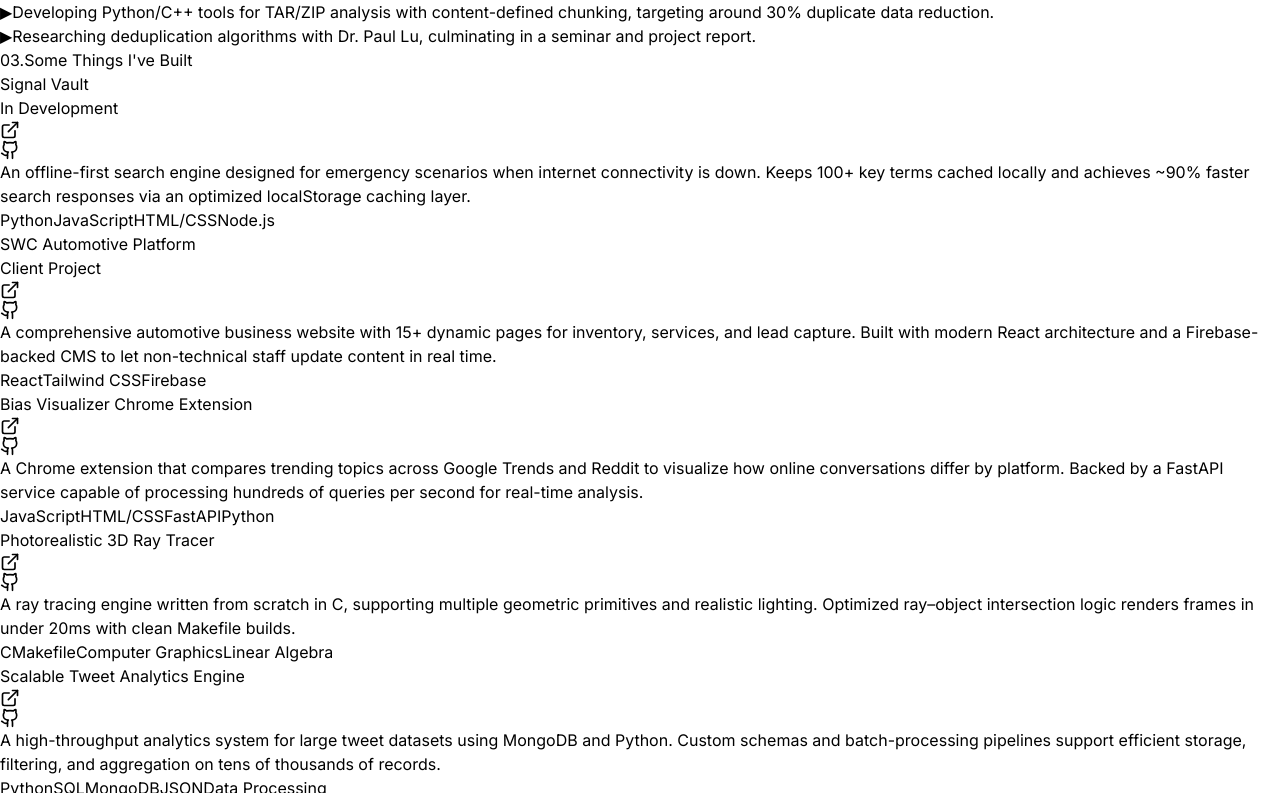
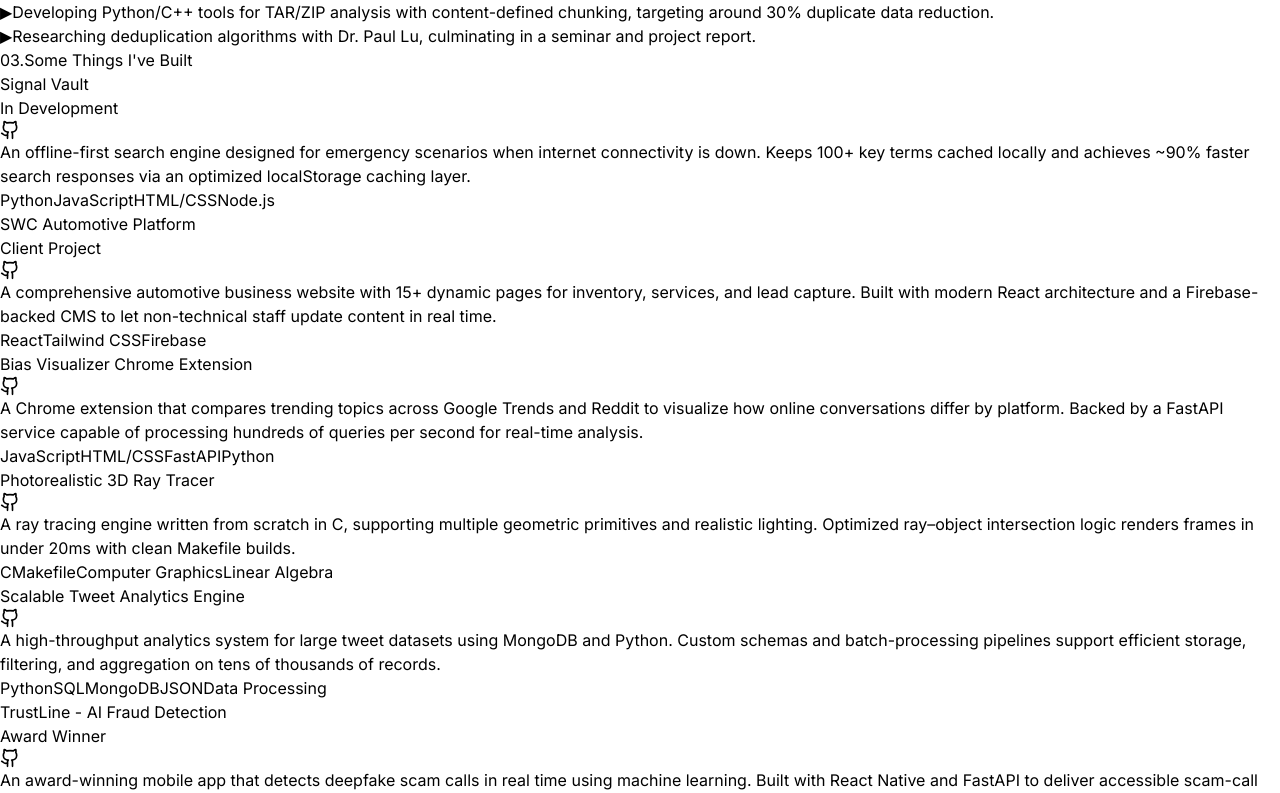
Before and after one commit to guneettt/my-portfolio, a React (Vite) app: page / in a window 1280 px wide. Shown: the part 1007-1800 px from the top of the page. Built offline with nearby package versions, Linux system fonts and the light colour scheme.

Commit message:
removed demos

```diff
--- a/src/components/App.jsx
+++ b/src/components/App.jsx
@@ -569,16 +569,7 @@
                     </span>
                   )}
                 </div>
-                <div className="flex space-x-4">
-                  <a
-                    href={project.demoUrl}
-                    title="Live Demo"
-                    className="text-gray-400 hover:text-white transition-colors"
-                    target="_blank"
-                    rel="noopener noreferrer"
-                  >
-                    <ExternalLink size={20} />
-                  </a>
+                <div className="flex items-center gap-4">
                   <a
                     href={project.githubUrl}
                     title="GitHub Repository"
```
